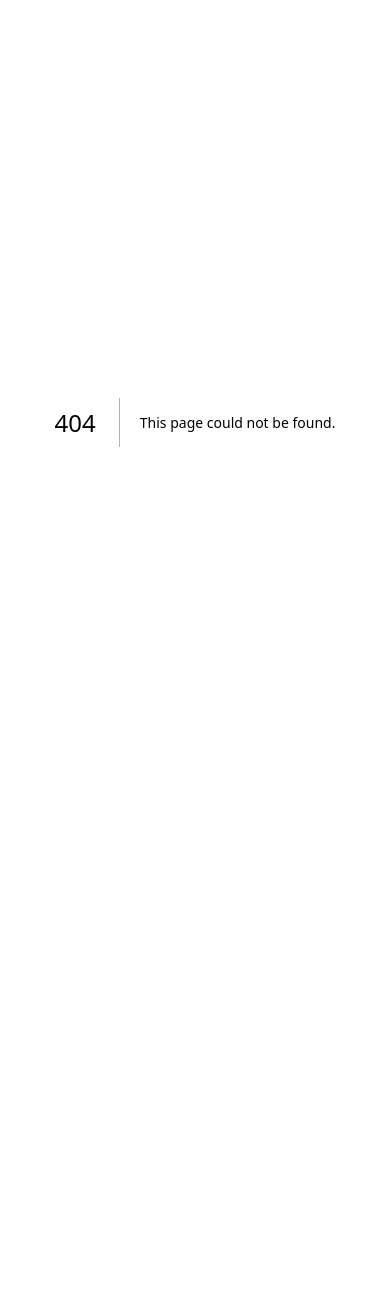
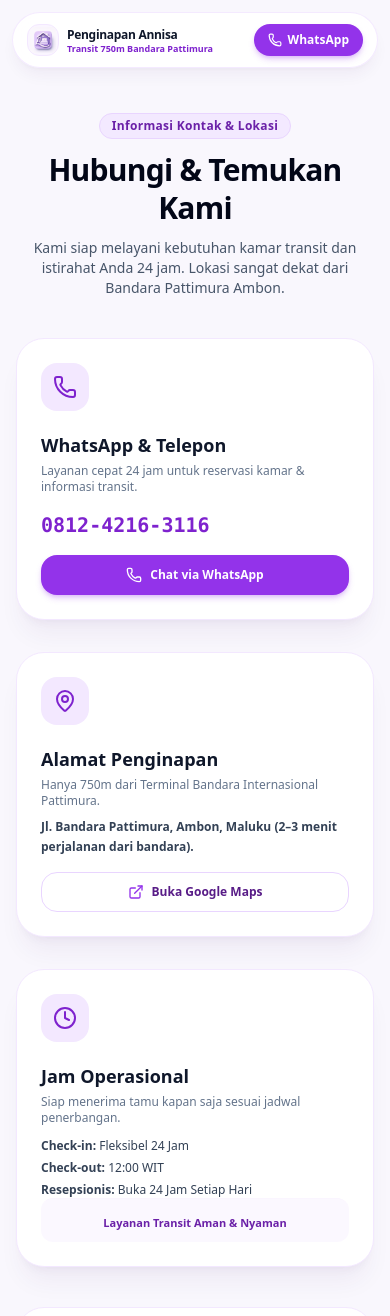
Before and after one commit to ilsetiawan1/penginapan-annisa, a Next.js app in the folder apps/web/: page /contact in a window 390 px wide. Before the commit this address had no page. Shown: the top 1316 px of the page. Before the commit the page ends 844 px from the top, so only its background shows below. Built offline with nearby package versions, Linux system fonts and the light colour scheme.

Commit message:
feat: add /contact with embedded Google Maps, high-contrast Dipilih room selector, and mobile hero optimization

```diff
--- /dev/null
+++ b/apps/web/src/app/contact/page.tsx
@@ -0,0 +1,153 @@
+"use client";
+
+import {
+  Clock,
+  ExternalLink,
+  Mail,
+  MapPin,
+  Navigation,
+  Phone,
+  Plane,
+  ShieldCheck,
+} from "lucide-react";
+import { Navbar } from "../../components/layout/navbar";
+import { Badge } from "../../components/ui/badge";
+import { Button } from "../../components/ui/button";
+import { Card } from "../../components/ui/card";
+
+export default function ContactPage() {
+  return (
+    <div className="min-h-screen bg-[#f9f7fd] text-[#1e1035] selection:bg-purple-200 selection:text-purple-900 pb-20">
+      <Navbar />
+
+      <main className="max-w-6xl mx-auto px-4 pt-28">
+        <div className="text-center max-w-3xl mx-auto mb-10">
+          <Badge variant="purple" className="mb-3">
+            Informasi Kontak &amp; Lokasi
+          </Badge>
+          <h1 className="text-3xl sm:text-5xl font-black text-slate-950 tracking-tight leading-tight">
+            Hubungi &amp; Temukan Kami
+          </h1>
+          <p className="text-slate-600 mt-3 text-sm sm:text-base">
+            Kami siap melayani kebutuhan kamar transit dan istirahat Anda 24 jam. Lokasi sangat
+            dekat dari Bandara Pattimura Ambon.
+          </p>
+        </div>
+
+        <div className="grid grid-cols-1 lg:grid-cols-3 gap-8 mb-10">
+          {/* Card 1: WhatsApp & Telepon */}
+          <Card className="p-6 sm:p-8 bg-white rounded-3xl border border-purple-100 shadow-xl shadow-purple-950/5 flex flex-col justify-between">
+            <div>
+              <div className="w-12 h-12 rounded-2xl bg-purple-100 text-purple-700 flex items-center justify-center mb-5">
+                <Phone className="w-6 h-6" />
+              </div>
+              <h2 className="font-bold text-lg text-slate-900 mb-1">WhatsApp &amp; Telepon</h2>
+              <p className="text-xs text-slate-500 mb-4">
+                Layanan cepat 24 jam untuk reservasi kamar &amp; informasi transit.
+              </p>
+              <p className="text-xl font-black text-purple-700 font-mono mb-4">0812-4216-3116</p>
+            </div>
+            <Button
+              asChild
+              variant="primary"
+              size="md"
+              className="w-full justify-center gap-2 rounded-2xl font-bold text-xs bg-purple-600 hover:bg-purple-700 shadow-purple-600/25"
+            >
+              <a
+                href="https://wa.me/6281242163116?text=Halo%20Penginapan%20Annisa,%20saya%20ingin%20tanya%20informasi%20reservasi"
+                target="_blank"
+                rel="noreferrer"
+              >
+                <Phone className="w-4 h-4" />
+                <span>Chat via WhatsApp</span>
+              </a>
+            </Button>
+          </Card>
+
+          {/* Card 2: Alamat & Titik Lokasi */}
+          <Card className="p-6 sm:p-8 bg-white rounded-3xl border border-purple-100 shadow-xl shadow-purple-950/5 flex flex-col justify-between">
+            <div>
+              <div className="w-12 h-12 rounded-2xl bg-purple-100 text-purple-700 flex items-center justify-center mb-5">
+                <MapPin className="w-6 h-6" />
+              </div>
+              <h2 className="font-bold text-lg text-slate-900 mb-1">Alamat Penginapan</h2>
+              <p className="text-xs text-slate-500 mb-2">
+                Hanya 750m dari Terminal Bandara Internasional Pattimura.
+              </p>
+              <p className="text-xs text-slate-700 leading-relaxed font-semibold mb-4">
+                Jl. Bandara Pattimura, Ambon, Maluku (2–3 menit perjalanan dari bandara).
+              </p>
+            </div>
+            <Button
+              asChild
+              variant="outline"
+              size="md"
+              className="w-full justify-center gap-2 rounded-2xl font-bold text-xs border-purple-200 text-purple-900 hover:bg-purple-50 shadow-2xs"
+            >
+              <a href="https://maps.app.goo.gl/PskXAUZuGD7NeMoL7" target="_blank" rel="noreferrer">
+                <ExternalLink className="w-4 h-4 text-purple-600" />
+                <span>Buka Google Maps</span>
+              </a>
+            </Button>
+          </Card>
+
+          {/* Card 3: Waktu Operasional */}
+          <Card className="p-6 sm:p-8 bg-white rounded-3xl border border-purple-100 shadow-xl shadow-purple-950/5 flex flex-col justify-between">
+            <div>
+              <div className="w-12 h-12 rounded-2xl bg-purple-100 text-purple-700 flex items-center justify-center mb-5">
+                <Clock className="w-6 h-6" />
+              </div>
+              <h2 className="font-bold text-lg text-slate-900 mb-1">Jam Operasional</h2>
+              <p className="text-xs text-slate-500 mb-3">
+                Siap menerima tamu kapan saja sesuai jadwal penerbangan.
+              </p>
+              <div className="space-y-1.5 text-xs text-slate-700 font-medium">
+                <p>
+                  <strong>Check-in:</strong> Fleksibel 24 Jam
+                </p>
+                <p>
+                  <strong>Check-out:</strong> 12:00 WIT
+                </p>
+                <p>
+                  <strong>Resepsionis:</strong> Buka 24 Jam Setiap Hari
+                </p>
+              </div>
+            </div>
+            <div className="pt-4 border-t border-purple-50 text-[11px] text-purple-800 font-bold bg-purple-50/70 p-2.5 rounded-xl text-center">
+              Layanan Transit Aman &amp; Nyaman
+            </div>
+          </Card>
+        </div>
+
+        {/* Embedded Full Interactive Google Map */}
+        <div className="bg-white p-4 sm:p-6 rounded-3xl border border-purple-100 shadow-xl shadow-purple-950/5">
+          <div className="flex items-center justify-between mb-4">
+            <div>
+              <h2 className="font-bold text-lg text-slate-950">Peta Navigasi Interaktif</h2>
+              <p className="text-xs text-slate-500">
+                Gunakan peta di bawah ini untuk melihat posisi tepat Penginapan Annisa dari Bandara
+                Pattimura.
+              </p>
+            </div>
+            <span className="hidden sm:inline-flex px-3 py-1 rounded-full bg-purple-100 text-purple-900 text-xs font-bold">
+              750m dari Bandara
+            </span>
+          </div>
+
+          <div className="w-full h-[450px] rounded-2xl overflow-hidden border border-purple-100 shadow-inner">
+            <iframe
+              title="Google Maps Lokasi Penginapan Annisa"
+              src="https://www.google.com/maps/embed?pb=!1m18!1m12!1m3!1d1990.7403357162448!2d128.08762133246853!3d-3.7047467933343032!2m3!1f0!2f0!3f0!3m2!1i1024!2i768!4f13.1!3m3!1m2!1s0x2d6ce7a259d48e1b%3A0x304cec63773e589e!2sPenginapan%20Annisa!5e0!3m2!1sid!2sid!4v1787149833837!5m2!1sid!2sid"
+              width="100%"
+              height="100%"
+              style={{ border: 0 }}
+              allowFullScreen
+              loading="lazy"
+              referrerPolicy="strict-origin-when-cross-origin"
+            />
+          </div>
+        </div>
+      </main>
+    </div>
+  );
+}
--- a/apps/web/src/app/page.tsx
+++ b/apps/web/src/app/page.tsx
@@ -149,8 +149,8 @@ export default function HomePage() {
             </span>
           </h1>
 
-          {/* Subtitle */}
-          <p className="mt-2 sm:mt-3 text-xs sm:text-base text-slate-600 max-w-2xl mx-auto leading-relaxed">
+          {/* Subtitle (Hidden on mobile to save viewport space) */}
+          <p className="hidden sm:block mt-3 text-sm sm:text-base text-slate-600 max-w-2xl mx-auto leading-relaxed">
             Solusi istirahat ideal untuk penerbangan pagi, dinas, dan wisata. Kamar bersih, WiFi
             kencang, dan <strong>bebas risiko ketinggalan pesawat</strong>.
           </p>
@@ -545,39 +545,48 @@ export default function HomePage() {
               </Button>
             </div>
 
-            {/* Visual Route Card */}
-            <div className="bg-slate-900 p-6 sm:p-8 rounded-3xl border border-purple-900/50">
-              <div className="flex items-center justify-between mb-4">
+            {/* Visual Route & Google Maps Card */}
+            <div className="space-y-4">
+              <div className="bg-slate-900 p-5 sm:p-6 rounded-3xl border border-purple-900/50">
+                <div className="flex items-center justify-between mb-3">
                   <div>
-                  <h3 className="font-bold text-lg text-white">Rute Kilat Bandara ke Annisa</h3>
-                  <p className="text-xs text-slate-400 mt-0.5">Estimasi Waktu Tempuh: 2–3 Menit</p>
+                    <h3 className="font-bold text-base text-white">Rute Kilat Bandara ke Annisa</h3>
+                    <p className="text-xs text-slate-400">Estimasi Waktu: 2–3 Menit (750m)</p>
                   </div>
-                <span className="px-3 py-1 rounded-full bg-purple-500/20 text-purple-300 text-xs font-bold">
+                  <span className="px-2.5 py-0.5 rounded-full bg-purple-500/20 text-purple-300 text-[11px] font-bold">
                     Sangat Dekat
                   </span>
                 </div>
-              <div className="space-y-3 text-xs text-slate-300">
-                <div className="p-3.5 rounded-2xl bg-slate-950 border border-slate-800 flex items-center justify-between">
+                <div className="space-y-2 text-xs text-slate-300">
+                  <div className="p-2.5 rounded-xl bg-slate-950 border border-slate-800 flex items-center justify-between">
                     <div className="flex items-center gap-2">
-                    <Plane className="w-4 h-4 text-purple-400" />
+                      <Plane className="w-3.5 h-3.5 text-purple-400" />
                       <span>Terminal Bandara Pattimura</span>
                     </div>
                     <span className="font-bold text-white">0 km</span>
                   </div>
-                <div className="p-3.5 rounded-2xl bg-slate-950 border border-slate-800 flex items-center justify-between">
+                  <div className="p-2.5 rounded-xl bg-purple-950 border border-purple-600/50 flex items-center justify-between text-purple-300 font-bold">
                     <div className="flex items-center gap-2">
-                    <Navigation className="w-4 h-4 text-purple-400" />
-                    <span>Jalan Utama Bandara</span>
-                  </div>
-                  <span className="font-bold text-slate-400">~ 400 m</span>
-                </div>
-                <div className="p-3.5 rounded-2xl bg-purple-950 border border-purple-600/50 flex items-center justify-between text-purple-300 font-bold">
-                  <div className="flex items-center gap-2">
-                    <Bed className="w-4 h-4 text-purple-300" />
+                      <Bed className="w-3.5 h-3.5 text-purple-300" />
                       <span>Penginapan Annisa</span>
                     </div>
                     <span>750 m (Tiba)</span>
                   </div>
+                </div>
+              </div>
+
+              {/* Embedded Google Maps */}
+              <div className="w-full h-64 rounded-3xl overflow-hidden border border-purple-900/60 shadow-xl">
+                <iframe
+                  title="Google Maps Lokasi Penginapan Annisa"
+                  src="https://www.google.com/maps/embed?pb=!1m18!1m12!1m3!1d1990.7403357162448!2d128.08762133246853!3d-3.7047467933343032!2m3!1f0!2f0!3f0!3m2!1i1024!2i768!4f13.1!3m3!1m2!1s0x2d6ce7a259d48e1b%3A0x304cec63773e589e!2sPenginapan%20Annisa!5e0!3m2!1sid!2sid!4v1787149833837!5m2!1sid!2sid"
+                  width="100%"
+                  height="100%"
+                  style={{ border: 0 }}
+                  allowFullScreen
+                  loading="lazy"
+                  referrerPolicy="strict-origin-when-cross-origin"
+                />
               </div>
             </div>
           </div>
@@ -609,6 +618,9 @@ export default function HomePage() {
             <Link href="/artikel" className="hover:text-white transition">
               Artikel
             </Link>
+            <Link href="/contact" className="hover:text-white transition">
+              Kontak &amp; Peta
+            </Link>
             <Link
               href="/dashboard"
               className="text-purple-400 hover:text-purple-300 font-semibold transition"
--- a/apps/web/src/components/layout/navbar.tsx
+++ b/apps/web/src/components/layout/navbar.tsx
@@ -14,14 +14,15 @@ export function Navbar() {
     { href: "/kamar", label: "Tipe Kamar", icon: Bed },
     { href: "/oleh-oleh", label: "Oleh-oleh", icon: Gift },
     { href: "/artikel", label: "Artikel", icon: BookOpen },
+    { href: "/contact", label: "Kontak", icon: MapPin },
   ];
 
   return (
-    <div className="fixed top-4 left-0 right-0 z-50 px-4 flex justify-center pointer-events-none">
-      <header className="pointer-events-auto max-w-5xl w-full bg-white/85 backdrop-blur-md border border-slate-200/80 shadow-lg shadow-slate-900/5 rounded-full px-4 sm:px-6 h-16 flex items-center justify-between transition-all">
+    <div className="fixed top-3 sm:top-4 left-0 right-0 z-50 px-3 sm:px-4 flex justify-center pointer-events-none">
+      <header className="pointer-events-auto max-w-5xl w-full bg-white/90 backdrop-blur-md border border-purple-100/90 shadow-lg shadow-purple-950/5 rounded-full px-3.5 sm:px-6 h-14 sm:h-16 flex items-center justify-between transition-all">
         {/* Brand Logo & Name */}
-        <Link href="/" className="flex items-center gap-2.5 group">
-          <div className="relative w-9 h-9 sm:w-10 sm:h-10 rounded-xl overflow-hidden shadow-xs border border-brand-100 bg-brand-50 flex items-center justify-center transition group-hover:scale-105">
+        <Link href="/" className="flex items-center gap-2 sm:gap-2.5 group">
+          <div className="relative w-8 h-8 sm:w-10 sm:h-10 rounded-xl overflow-hidden shadow-xs border border-purple-100 bg-purple-50 flex items-center justify-center transition group-hover:scale-105">
             <Image
               src="/logo-penginapan-annisa.png"
               alt="Logo Penginapan Annisa"
@@ -31,22 +32,22 @@ export function Navbar() {
             />
           </div>
           <div>
-            <span className="font-extrabold text-sm sm:text-base text-slate-900 leading-tight block tracking-tight group-hover:text-brand-700 transition">
+            <span className="font-extrabold text-xs sm:text-base text-slate-900 leading-tight block tracking-tight group-hover:text-purple-700 transition">
               Penginapan Annisa
             </span>
-            <span className="text-[10px] text-brand-600 font-semibold block leading-none">
+            <span className="text-[9px] sm:text-[10px] text-purple-700 font-bold block leading-none mt-0.5">
               Transit 750m Bandara Pattimura
             </span>
           </div>
         </Link>
 
         {/* Desktop Navigation Links */}
-        <nav className="hidden md:flex items-center gap-1 bg-slate-50/80 p-1.5 rounded-full border border-slate-100">
+        <nav className="hidden md:flex items-center gap-1 bg-purple-50/60 p-1.5 rounded-full border border-purple-100/70">
           {navLinks.map((link) => (
             <Link
               key={link.href}
               href={link.href}
-              className="px-3.5 py-1.5 rounded-full text-xs font-medium text-slate-600 hover:text-brand-700 hover:bg-white transition-all"
+              className="px-3.5 py-1.5 rounded-full text-xs font-medium text-slate-700 hover:text-purple-900 hover:bg-white transition-all"
             >
               {link.label}
             </Link>
@@ -54,12 +55,12 @@ export function Navbar() {
         </nav>
 
         {/* Action Buttons */}
-        <div className="flex items-center gap-2">
+        <div className="flex items-center gap-1.5 sm:gap-2">
           <Link
             href="/dashboard"
-            className="hidden sm:inline-flex items-center gap-1.5 px-3.5 py-2 rounded-full text-xs font-semibold bg-slate-100 hover:bg-slate-200 text-slate-800 transition"
+            className="hidden sm:inline-flex items-center gap-1.5 px-3.5 py-2 rounded-full text-xs font-semibold bg-purple-50 hover:bg-purple-100 text-purple-900 transition border border-purple-100"
           >
-            <LayoutDashboard className="w-3.5 h-3.5 text-slate-600" />
+            <LayoutDashboard className="w-3.5 h-3.5 text-purple-700" />
             <span>Portal Staf</span>
           </Link>
 
@@ -67,7 +68,7 @@ export function Navbar() {
             asChild
             variant="primary"
             size="sm"
-            className="rounded-full px-4 text-xs font-semibold shadow-brand-600/25"
+            className="rounded-full px-3.5 sm:px-4 py-1.5 sm:py-2 text-xs font-bold shadow-purple-600/25 bg-purple-600 hover:bg-purple-700"
           >
             <a
               href="https://wa.me/6281242163116?text=Halo%20Penginapan%20Annisa,%20saya%20ingin%20tanya%20ketersediaan%20kamar%20transit"
--- a/apps/web/src/features/booking/booking-widget.tsx
+++ b/apps/web/src/features/booking/booking-widget.tsx
@@ -73,57 +73,95 @@ export function BookingWidget({ onSelectRoomType }: BookingWidgetProps) {
         onSubmit={handleSendWhatsapp}
         className="bg-white/95 backdrop-blur-md rounded-2xl sm:rounded-3xl border border-purple-100/90 shadow-xl shadow-purple-950/5 p-3.5 sm:p-5 transition-all"
       >
-        {/* Segmented Room Selector on Top (Ultra Compact) */}
-        <div className="grid grid-cols-2 gap-1.5 p-1 bg-purple-50/70 rounded-xl sm:rounded-2xl mb-3 sm:mb-4 border border-purple-100/60">
+        {/* Segmented Room Selector on Top (Ultra Compact High-Contrast) */}
+        <div className="grid grid-cols-2 gap-2 p-1.5 bg-purple-50/80 rounded-xl sm:rounded-2xl mb-3 sm:mb-4 border border-purple-100">
+          {/* AC Superior */}
           <button
             type="button"
             onClick={() => {
               setRoomType("ac");
               onSelectRoomType?.("kamar-ac");
             }}
-            className={`py-2 px-2.5 rounded-lg sm:rounded-xl text-left transition-all flex items-center justify-between cursor-pointer ${
+            className={`p-2.5 rounded-lg sm:rounded-xl text-left transition-all relative flex flex-col justify-between cursor-pointer ${
               roomType === "ac"
-                ? "bg-white text-purple-950 shadow-xs border border-purple-200/80 font-bold"
-                : "text-slate-600 hover:text-purple-900 font-medium"
+                ? "bg-purple-700 text-white shadow-md shadow-purple-950/20 ring-2 ring-purple-600"
+                : "bg-white text-slate-700 hover:bg-purple-50/70 border border-purple-100"
             }`}
           >
-            <div className="flex items-center gap-1.5 min-w-0">
-              <span className="w-6 h-6 rounded-lg bg-purple-100 text-purple-700 flex items-center justify-center shrink-0">
+            <div className="flex items-center justify-between w-full mb-1">
+              <span
+                className={`w-6 h-6 rounded-lg flex items-center justify-center shrink-0 ${
+                  roomType === "ac" ? "bg-white/20 text-white" : "bg-purple-100 text-purple-700"
+                }`}
+              >
                 <Sparkles className="w-3.5 h-3.5" />
               </span>
-              <div className="truncate">
-                <span className="text-xs sm:text-sm block leading-tight truncate">AC Superior</span>
-                <span className="text-[10px] text-purple-700 block font-bold leading-none">
-                  Rp 275rb
+              {roomType === "ac" ? (
+                <span className="text-[9px] font-extrabold uppercase tracking-wider bg-white/25 text-white px-2 py-0.5 rounded-full">
+                  Dipilih ✓
                 </span>
-              </div>
+              ) : (
+                <span className="text-[9px] font-bold text-purple-700 bg-purple-100 px-1.5 py-0.5 rounded-full">
+                  Pilih
+                </span>
+              )}
+            </div>
+            <div>
+              <span
+                className={`text-xs sm:text-sm font-black block leading-tight ${roomType === "ac" ? "text-white" : "text-slate-900"}`}
+              >
+                AC Superior
+              </span>
+              <span
+                className={`text-[11px] font-bold block leading-none mt-0.5 ${roomType === "ac" ? "text-purple-200" : "text-purple-700"}`}
+              >
+                Rp 275.000 / mlm
+              </span>
             </div>
           </button>
 
+          {/* Kipas Standar */}
           <button
             type="button"
             onClick={() => {
               setRoomType("kipas");
               onSelectRoomType?.("kamar-kipas");
             }}
-            className={`py-2 px-2.5 rounded-lg sm:rounded-xl text-left transition-all flex items-center justify-between cursor-pointer ${
+            className={`p-2.5 rounded-lg sm:rounded-xl text-left transition-all relative flex flex-col justify-between cursor-pointer ${
               roomType === "kipas"
-                ? "bg-white text-purple-950 shadow-xs border border-purple-200/80 font-bold"
-                : "text-slate-600 hover:text-purple-900 font-medium"
+                ? "bg-purple-700 text-white shadow-md shadow-purple-950/20 ring-2 ring-purple-600"
+                : "bg-white text-slate-700 hover:bg-purple-50/70 border border-purple-100"
             }`}
           >
-            <div className="flex items-center gap-1.5 min-w-0">
-              <span className="w-6 h-6 rounded-lg bg-purple-100 text-purple-700 flex items-center justify-center shrink-0">
+            <div className="flex items-center justify-between w-full mb-1">
+              <span
+                className={`w-6 h-6 rounded-lg flex items-center justify-center shrink-0 ${
+                  roomType === "kipas" ? "bg-white/20 text-white" : "bg-purple-100 text-purple-700"
+                }`}
+              >
                 <Wind className="w-3.5 h-3.5" />
               </span>
-              <div className="truncate">
-                <span className="text-xs sm:text-sm block leading-tight truncate">
-                  Kipas Standar
+              {roomType === "kipas" ? (
+                <span className="text-[9px] font-extrabold uppercase tracking-wider bg-white/25 text-white px-2 py-0.5 rounded-full">
+                  Dipilih ✓
                 </span>
-                <span className="text-[10px] text-purple-700 block font-bold leading-none">
-                  Rp 200rb
+              ) : (
+                <span className="text-[9px] font-bold text-purple-700 bg-purple-100 px-1.5 py-0.5 rounded-full">
+                  Pilih
                 </span>
-              </div>
+              )}
+            </div>
+            <div>
+              <span
+                className={`text-xs sm:text-sm font-black block leading-tight ${roomType === "kipas" ? "text-white" : "text-slate-900"}`}
+              >
+                Kipas Standar
+              </span>
+              <span
+                className={`text-[11px] font-bold block leading-none mt-0.5 ${roomType === "kipas" ? "text-purple-200" : "text-purple-700"}`}
+              >
+                Rp 200.000 / mlm
+              </span>
             </div>
           </button>
         </div>
```
Lines whose indentation alone changed are shown as unchanged.
